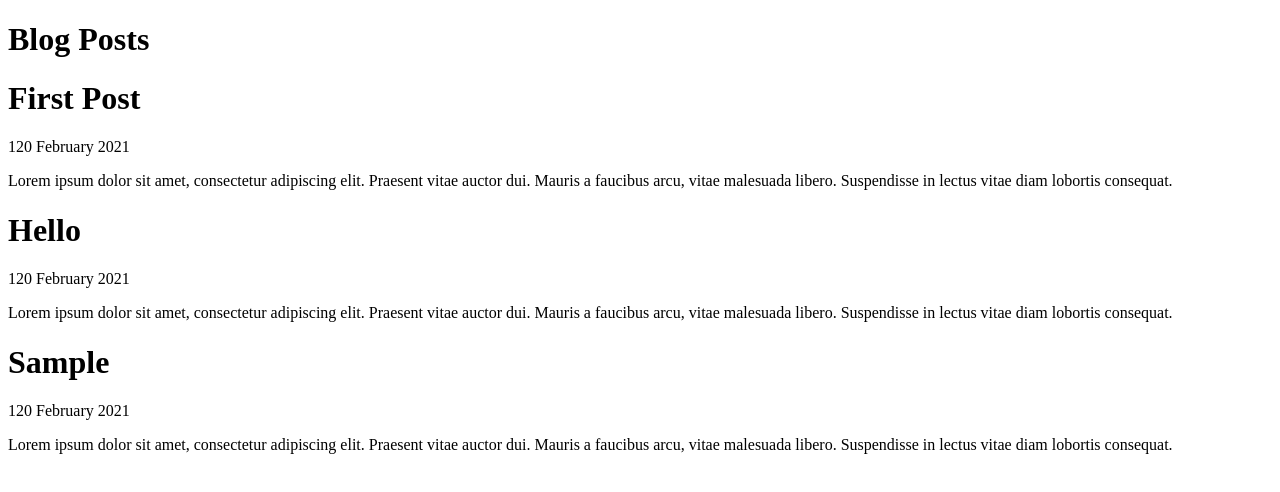
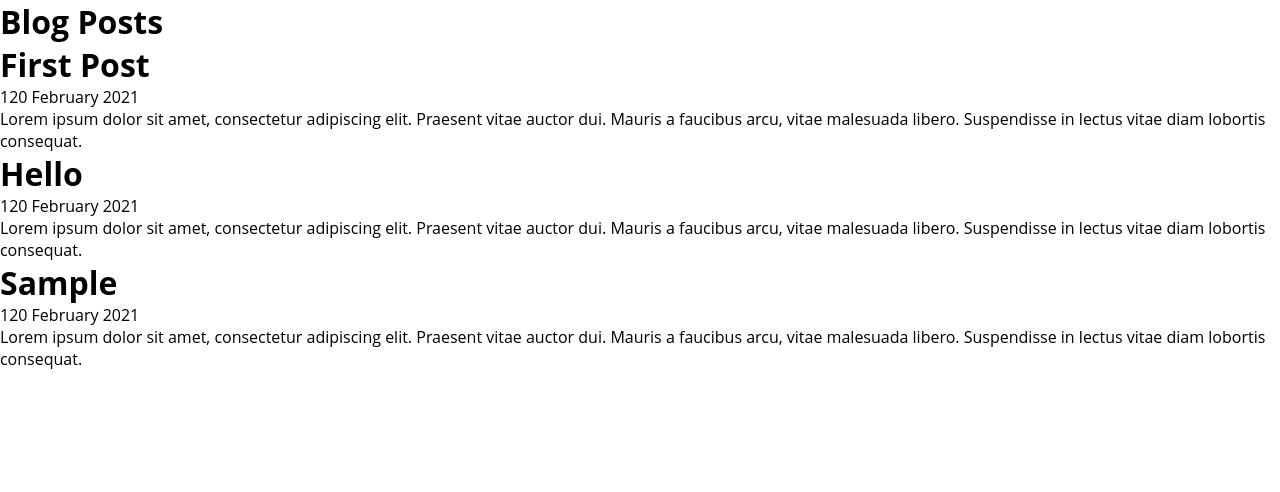
Before and after one commit to jungocodes/thoughtsofacaveman, a Gatsby site: page / in a window 1280 px wide. Built offline with nearby package versions, Linux system fonts and the light colour scheme; Gatsby itself is replaced by a stand-in of ours.

Commit message:
Created css folder inside of src folder. Imported style.css in gatsby-browser.js

```diff
--- /dev/null
+++ b/gatsby-browser.js
@@ -0,0 +1 @@
+import './src/css/style.css'
--- /dev/null
+++ b/src/css/style.css
@@ -0,0 +1,7 @@
+* {
+    font-family: 'Open Sans', sans-serif;
+    margin: 0;
+    padding: 0;
+    border: 0;
+    box-sizing: border-box;
+}
--- a/src/pages/index.js
+++ b/src/pages/index.js
@@ -8,17 +8,17 @@ const index = ({data}) => {
     const posts = data.allMdx.nodes
     return (
         <div>
-            <h1>Blog Posts</h1>
+            <h1 >Blog Posts</h1>
             {/* Looping through the post and displaying them on the frontend */}
             {posts.map((post) => {
                 // If there is no title on the post use the slug as the title
                 const title = post.frontmatter.title || post.fields.slug
 
                 return(
-                    <div>
-                        <h1>{title}</h1>
-                        <p>{post.frontmatter.date}</p>
-                        <p>{post.frontmatter.description}</p>
+                    <div  className='card'>
+                        <h1 className='card-title'>{title}</h1>
+                        <p  className='card-date'>{post.frontmatter.date}</p>
+                        <p  className='card-description' >{post.frontmatter.description}</p>
                     </div>
                 )
             })}
```
